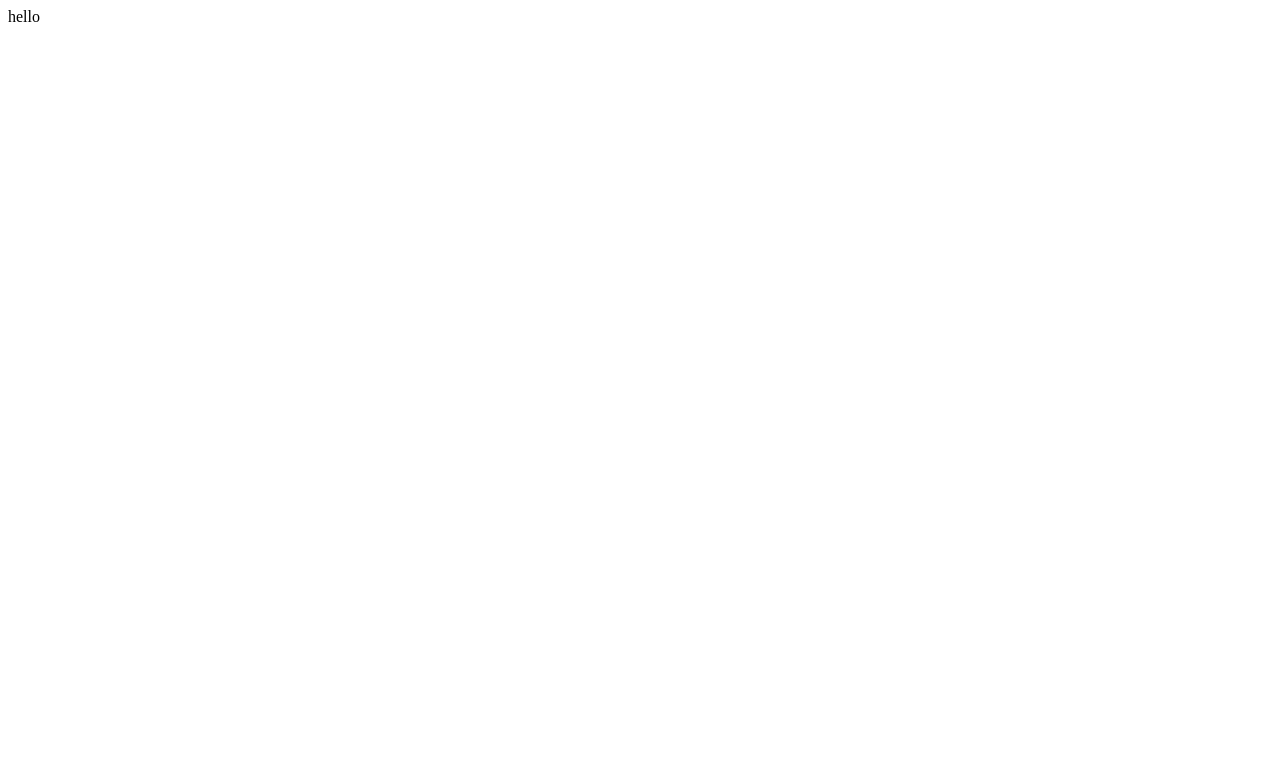
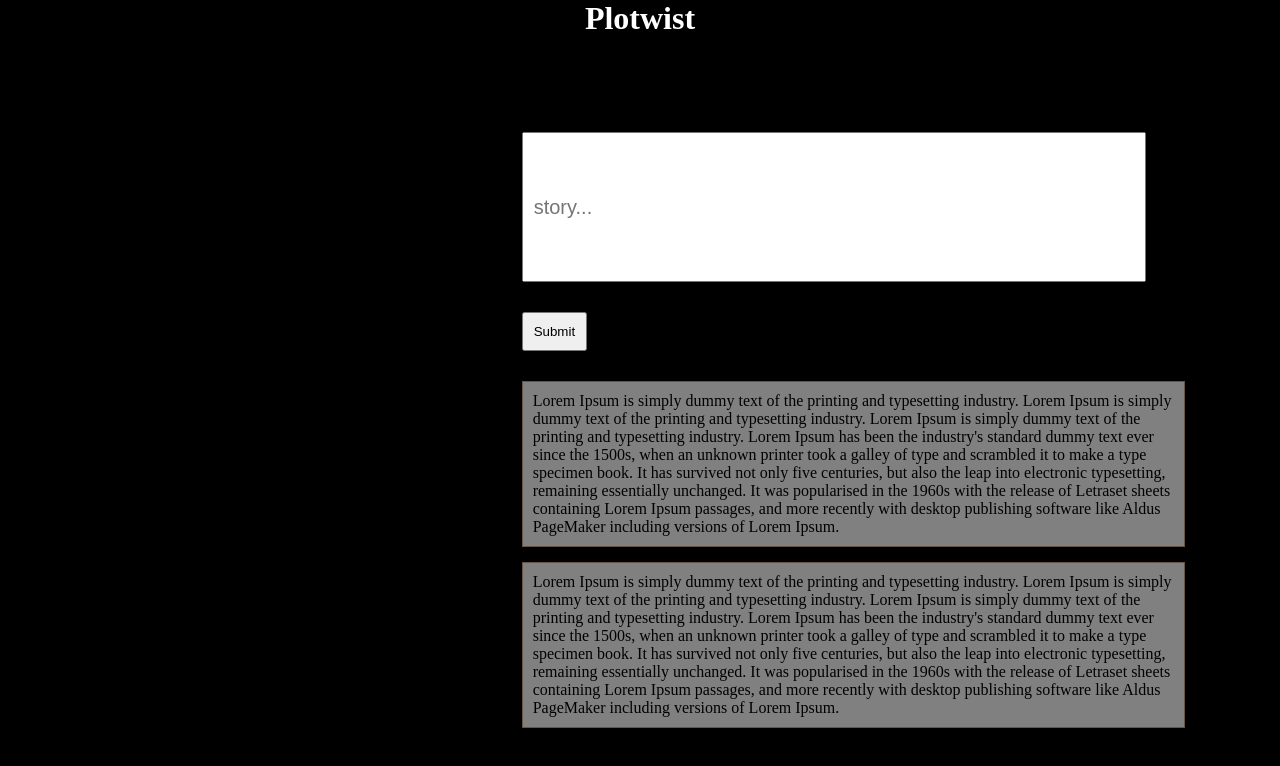
Before and after one commit to JennMP88/passionproject, a React (Create React App) app in the folder frontend/: page /#/mainpage in a window 1280 px wide. Shown: the top 766 px of the page. Built offline with nearby package versions, Linux system fonts and the light colour scheme.

Commit message:
added somce html and css as well as input box

```diff
--- a/frontend/package.json
+++ b/frontend/package.json
@@ -5,6 +5,7 @@
   "dependencies": {
     "react": "^16.8.6",
     "react-dom": "^16.8.6",
+    "react-router-dom": "^5.0.1",
     "react-scripts": "3.0.1"
   },
   "scripts": {
--- a/frontend/src/App.js
+++ b/frontend/src/App.js
@@ -1,13 +1,23 @@
-import React from 'react';
+import React, {Component} from 'react';
+import {Route, HashRouter } from "react-router-dom";
+import Mainpage from '../src/components/mainpage'
+import Opening from './components/opening';
 
 
-function App() {
+class App extends React.Component {
+  render(){
+
   return (
     <>
-    hello
+    <HashRouter>
+    <Route path ="/opening" component={Opening}/>
+    <Route path ="/mainpage" component={Mainpage}/>
+    </HashRouter>
+    {/* <h1>hello</h1> */}
     </>
 
-  );
+  )
+ }
 }
 
 export default App;
--- /dev/null
+++ b/frontend/src/components/mainpage.js
@@ -0,0 +1,72 @@
+import React, { Component } from 'react';
+import '../styles/mainpage.css';
+
+class Mainpage extends React.Component {
+  constructor(props) {
+    super(props)
+    this.state = {
+      inputText:''
+    }
+  }
+
+  handleTextInput=(e)=>{
+    const inputText=e.target.value;
+    console.log(inputText)
+    this.setState=({inputText:e.target.value})
+  }
+
+  render() {
+   const {inputText}=this.state
+    console.log('texting',inputText)
+    return (
+      <>
+
+        <div className='holdsAll'>
+        <div className='holdsTag'>
+        <h1>Plotwist</h1>
+        </div>
+        <div className='row'>
+
+          <div className='col col-4'>
+
+          </div>
+
+          <div className='commentaries col col-8'>
+
+
+        <input type="text" onChange={this. handleTextInput} placeholder={"story..."} />
+        <button type="button"  >Submit</button>
+            <p>Lorem Ipsum is simply dummy text of the printing and typesetting industry. Lorem Ipsum is simply dummy text of the printing and typesetting industry.  Lorem Ipsum is simply dummy text of the printing and typesetting industry. Lorem Ipsum has been the industry's standard dummy text ever since the 1500s, when an unknown printer took a galley of type and scrambled it to make a type specimen book. It has survived not only five centuries, but also the leap into electronic typesetting, remaining essentially unchanged. It was popularised in the 1960s with the release of Letraset sheets containing Lorem Ipsum passages, and more recently with desktop publishing software like Aldus PageMaker including versions of Lorem Ipsum.</p>
+            <p>Lorem Ipsum is simply dummy text of the printing and typesetting industry. Lorem Ipsum is simply dummy text of the printing and typesetting industry. Lorem Ipsum is simply dummy text of the printing and typesetting industry. Lorem Ipsum has been the industry's standard dummy text ever since the 1500s, when an unknown printer took a galley of type and scrambled it to make a type specimen book. It has survived not only five centuries, but also the leap into electronic typesetting, remaining essentially unchanged. It was popularised in the 1960s with the release of Letraset sheets containing Lorem Ipsum passages, and more recently with desktop publishing software like Aldus PageMaker including versions of Lorem Ipsum.</p>
+          </div>
+          </div>
+        </div>
+        {/* <div className='row'>
+          <div className='col col-12 black'>
+            <h1>Plotwist</h1>
+            <div className='row height-800px'>
+              <div className='col col-3 green'>
+
+              </div>
+
+              <div className='col col-3 red'>
+
+              </div>
+              <div className='col col-6 pink'>
+
+              </div>
+            </div>
+          </div>
+        </div> */}
+
+        {/* <div class='row'>
+      <div class='col col-12 yellow'></div>
+    </div> */}
+
+
+      </>
+    )
+  }
+}
+
+export default Mainpage;
--- /dev/null
+++ b/frontend/src/components/opening.js
@@ -0,0 +1,23 @@
+import React, {Component} from 'react';
+import '../styles/opening.css';
+
+class Opening extends React.Component{
+  constructor (props){
+    super(props)
+    this.state={
+
+    }
+  }
+
+  render(){
+    return(
+      <>
+      <div className='background'>
+      <h1>This is opening page</h1>
+      </div>
+      </>
+    )
+  }
+}
+
+export default Opening;
--- /dev/null
+++ b/frontend/src/styles/mainpage.css
@@ -0,0 +1,88 @@
+.holdsAll{
+  background-color:black;
+}
+
+h1{
+  color:white;
+  text-align: center;
+}
+
+p{
+  border:1px solid #665544;
+  background-color:#D3D3D3;
+  background-color:hsla(0,100%,100%,.5);
+  padding:10px;
+  margin:15px;
+  /* padding:inherit; */
+}
+
+input{
+  padding:10px;
+  margin:15px;
+  height: 150px;
+  width: 90%;
+  font-size:20px;
+  /* background-color: */
+  /* background-image:; */
+}
+
+button{
+  padding:10px;
+  margin:15px;
+}
+/* ---------------thereafter------------------- */
+
+* {
+  box-sizing: border-box;
+  margin: 0;
+}
+
+
+html, body {
+  height: 100%;
+}
+
+.row {
+  display: flex;
+  flex-wrap: wrap;
+  border:white 3em;
+}
+
+.full {
+  height: 100%;
+}
+
+.col {
+  width: 8.3333%;
+  min-height: 1500px;
+  padding: 80px;
+}
+
+.col-4 {
+  width: calc(4 * 8.3333%);
+}
+
+.col-8 {
+  width: calc(8 * 8.3333%);
+}
+
+.yellow {
+  background-color: yellow;
+}
+
+.green {
+  background-color: green;
+
+}
+
+.red {
+  background-color: red;
+}
+
+.pink {
+  background-color: pink;
+}
+
+.black {
+  background-color: black;
+}
```
Also changed, not shown: frontend/src/assets/tv.jpg (added), frontend/src/styles/opening.css (added), 1 other file (tests, documents, lock files or other folders).
